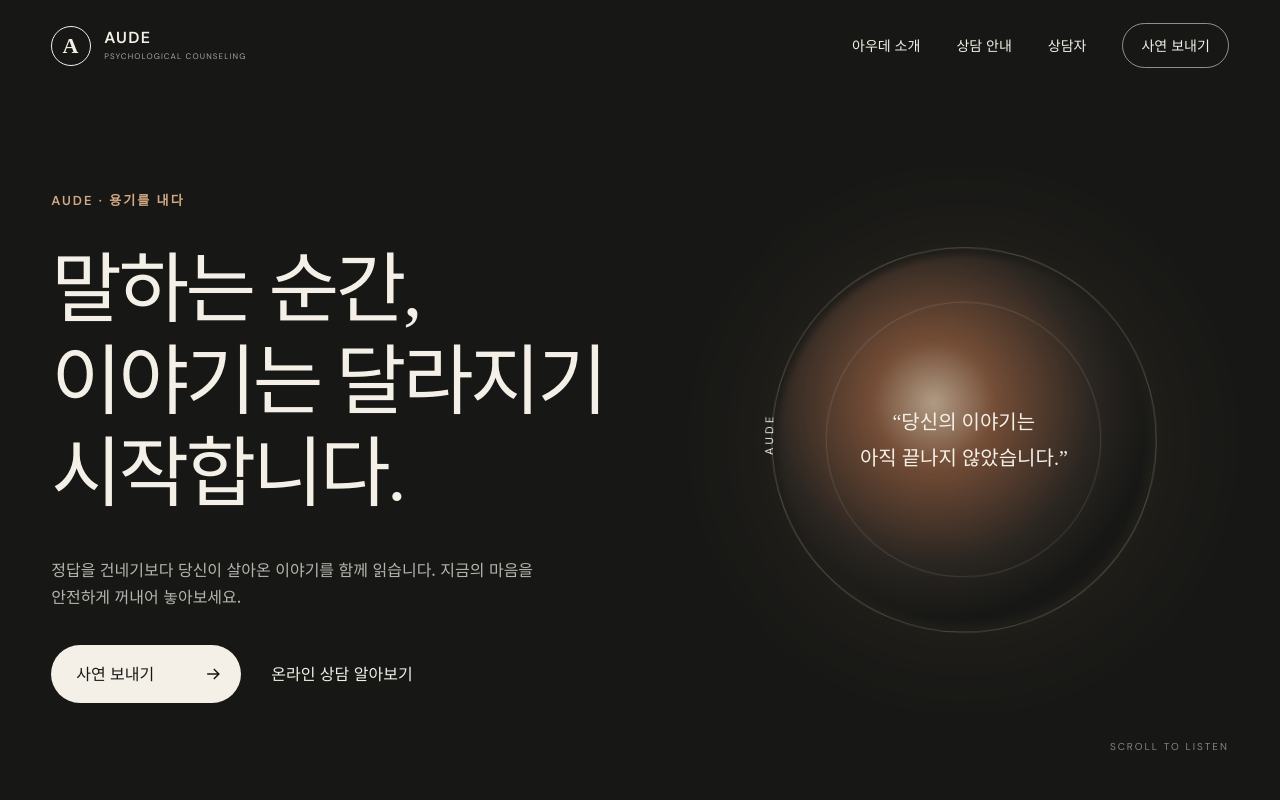
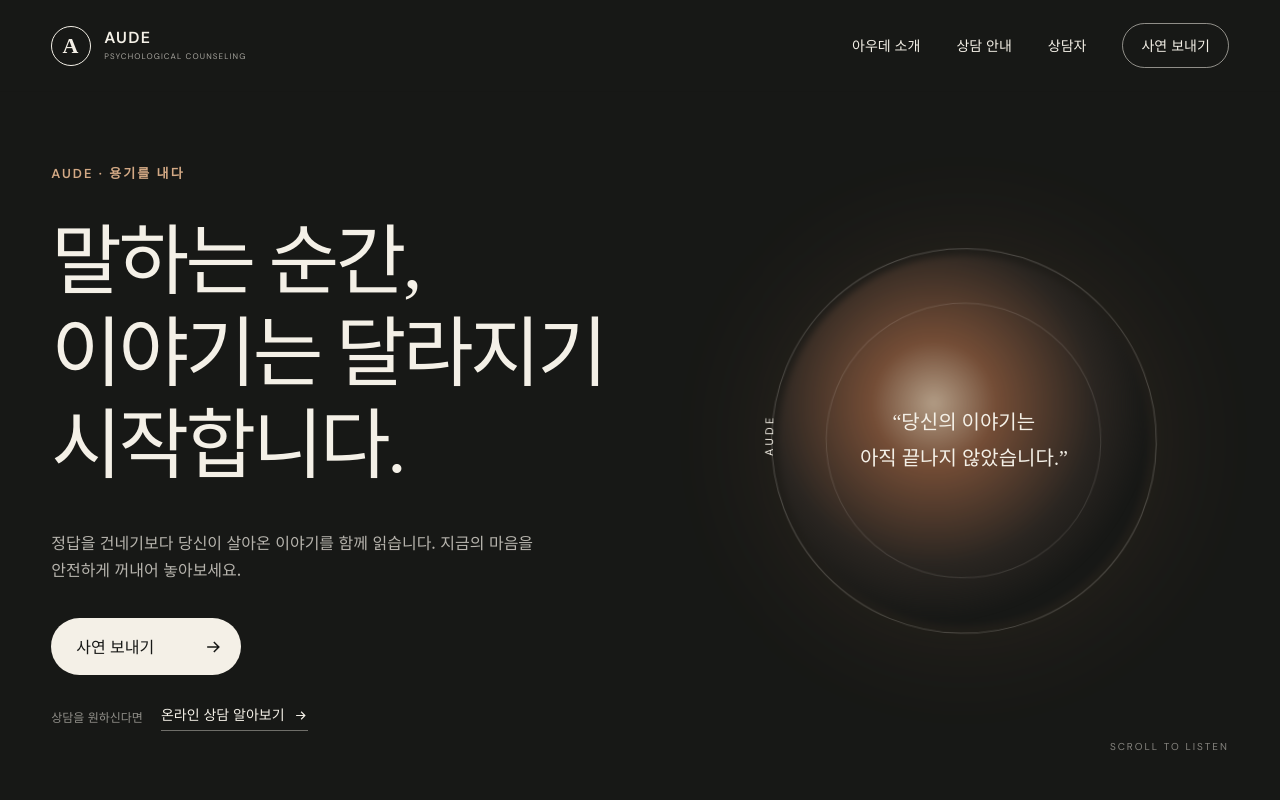
Before and after one commit to oups1004-sketch/aude-counseling, a Next.js app: page / in a window 1280 px wide. Shown: the top 800 px of the page. Built offline with nearby package versions, Linux system fonts and the light colour scheme.

Commit message:
Refine hero call-to-action hierarchy

```diff
--- a/app/page.tsx
+++ b/app/page.tsx
@@ -49,8 +49,11 @@ export default function Home() {
           <p className="heroText">정답을 건네기보다 당신이 살아온 이야기를 함께 읽습니다. 지금의 마음을 안전하게 꺼내어 놓아보세요.</p>
           <div className="heroActions">
             <a className="primaryButton" href="#story">사연 보내기 <ArrowIcon /></a>
-            <a className="textLink" href="#counseling">온라인 상담 알아보기</a>
           </div>
+          <a className="counselingGuide" href="#counseling">
+            <span>상담을 원하신다면</span>
+            <strong>온라인 상담 알아보기 <ArrowIcon /></strong>
+          </a>
         </div>
         <div className="heroArt" aria-hidden="true">
           <div className="halo" />
```
